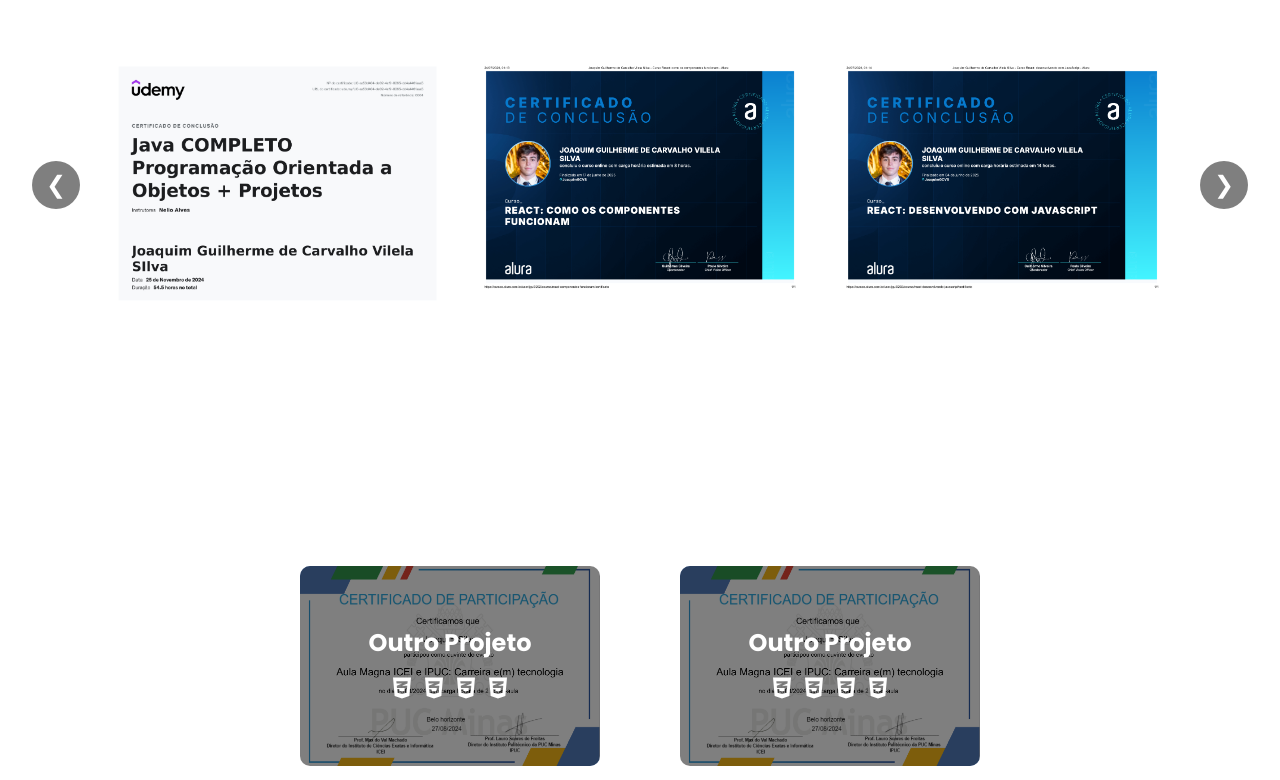
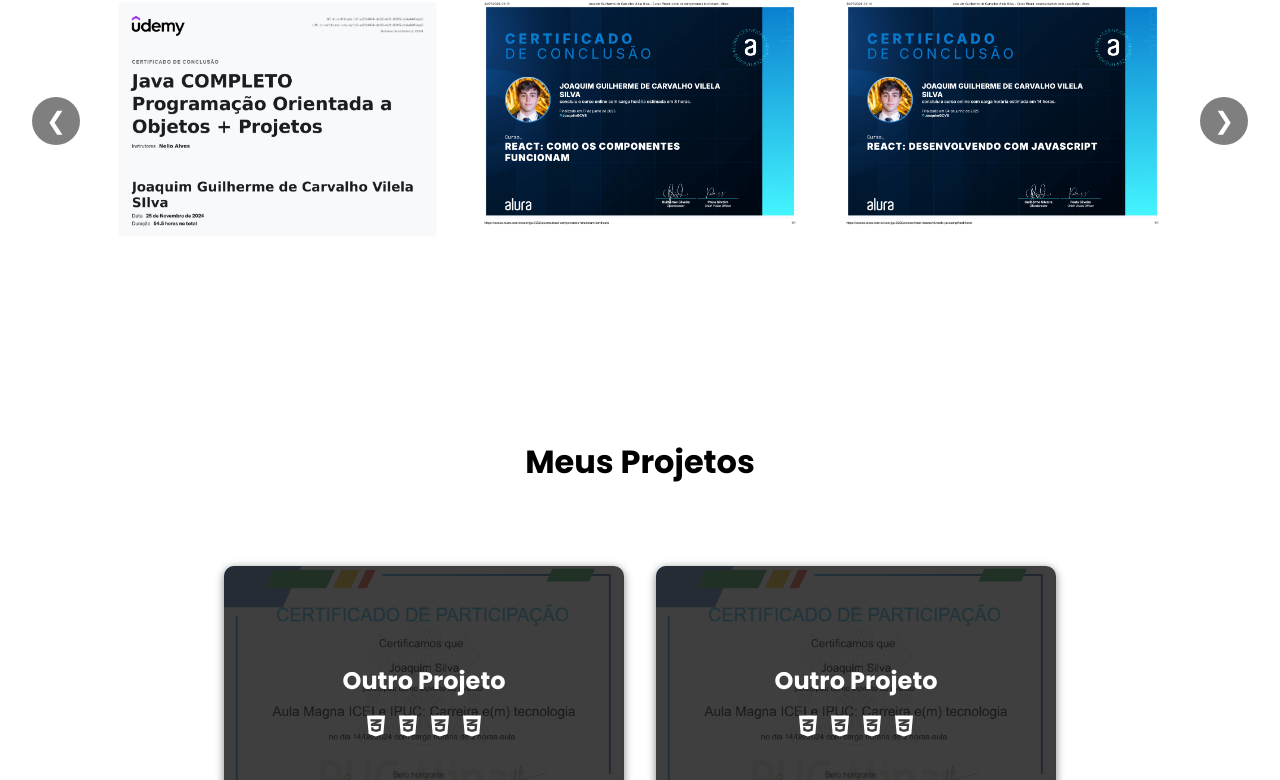
Before and after one commit to JoaquimGCVS/Portifolio, a React (Vite) app: page /projetos in a window 1280 px wide. Shown: the part 1986-2766 px from the top of the page. Built offline with nearby package versions, Linux system fonts and the light colour scheme.

Commit message:
Componentes card projeto e modal projeto concluidos e funcionando

```diff
--- a/src/components/CardProjeto/CardProjeto.css
+++ b/src/components/CardProjeto/CardProjeto.css
@@ -1,25 +1,26 @@
 .card-projeto {
-    width: 300px;
-    height: 200px;
+    width: 400px;
+    height: 280px;
     background-size: cover;
     background-position: center;
     border-radius: 10px;
     overflow: hidden;
     display: flex;
-    align-items: flex-end;
     transition: transform 0.2s ease;
+    border-bottom: 5px solid var(--cor-preto);
+    box-shadow: 0 2px 8px var(--cor-cinza);
 }
 
 .card-projeto:hover {
-    transform: scale(1.03);
+    transform: scale(1.05);
 }
 
 .overlay {
     width: 100%;
     height: 100%;
-    background-color:var(--cor-cinza);
+    background-color: rgba(30, 30, 30, 0.85);
     color: var(--cor-branco);
-    padding: 1rem;
+    padding: 0.5rem;
     display: flex;
     flex-direction: column;
     justify-content: center;
@@ -27,8 +28,9 @@
     gap: 1rem;
 }
 
-.overlay h2, .overlay span {
+.overlay .titulo, .overlay span {
     font-size: var(--font-s2);
+    padding: 0;
 }
 
 .tecnologias-projeto {
--- a/src/components/CardProjeto/CardProjeto.jsx
+++ b/src/components/CardProjeto/CardProjeto.jsx
@@ -1,10 +1,10 @@
 import "./CardProjeto.css";
 
-const CardProjeto = ({titulo, imagem, tecnologias}) => {
-    return (
-        <div className="card-projeto" style={{backgroundImage: `url(${imagem})`}}>
+const CardProjeto = ({ titulo, imagem, tecnologias, onClick }) => (
+
+    <div className="card-projeto" style={{ backgroundImage: `url(${imagem})` }} onClick={onClick}>
         <div className="overlay">
-                <h2>{titulo}</h2>
+            <h2 className="titulo">{titulo}</h2>
             <div className="tecnologias-projeto">
                 {tecnologias.map((Icon, index) => (
                     <span key={index}>{Icon}</span>
@@ -13,6 +13,6 @@
         </div>
     </div>
 )
-}
+    ;
 
 export default CardProjeto;
--- /dev/null
+++ b/src/components/ModalProjeto/ModalProjeto.css
@@ -0,0 +1,68 @@
+.modal-overlay {
+    position: fixed;
+    top: 0;
+    left: 0;
+    right: 0;
+    bottom: 0;
+    background: rgba(0, 0, 0, 0.7);
+    display: flex;
+    align-items: center;
+    justify-content: center;
+    z-index: 999;
+}
+
+.modal-conteudo {
+    background: var(--cor-branco);
+    border-radius: 10px;
+    color: var(--cor-preto);
+    display: flex;
+    min-width: 350px;
+    max-width: 90vw;
+    max-height: 90vh;
+    padding: 2rem;
+    align-items: flex-start;
+}
+
+.projeto-conteudo {
+    display: flex;
+    gap: 2rem;
+}
+
+.projeto-conteudo iframe {
+    width: 600px;
+    height: 360px;
+}
+
+.projeto-conteudo .texto-modal {
+    display: flex;
+    flex-direction: column;
+    gap: 2rem;
+    width: 50%;
+}
+
+.projeto-conteudo h3    {
+    font-size: var(--font-s3);
+}
+
+.projeto-conteudo span {
+    font-size: var(--font-s4);
+}
+
+.projeto-conteudo p {
+    font-family: 'JetBrains Mono', monospace;
+    font-size: var(--font-s2);
+    color: var(--cor-cinza);
+}
+
+.btn-fechar {
+    background: transparent;
+    border: none;
+    font-size: var(--font-s3);
+    color: var(--cor-cinza);
+    cursor: pointer;
+    transition: color 0.2s;
+}
+
+.btn-fechar:hover {
+    color: var(--cor-preto);
+}
--- /dev/null
+++ b/src/components/ModalProjeto/ModalProjeto.jsx
@@ -0,0 +1,31 @@
+import { useEffect } from "react";
+import "./ModalProjeto.css";
+import { IoMdClose } from "react-icons/io";
+
+const ModalProjeto = ({ projeto, onClose }) => {
+    useEffect(() => {
+        document.body.style.overflow = "hidden";
+        return () => { document.body.style.overflow = ""; };
+    }, []);
+    return (
+        <div className="modal-overlay" onClick={onClose}>
+            <div className="modal-conteudo" onClick={e => e.stopPropagation()}>
+                <div className="projeto-conteudo">
+                    <iframe src={projeto.video} title={projeto.titulo} frameBorder="0" allowFullScreen />
+                    <div className="texto-modal">
+                        <h3>{projeto.titulo}</h3>
+                        <p>{projeto.desc}</p>
+                        <span>
+                            {projeto.tecnologias.map((Icon, idx) => (
+                                <span key={idx}>{Icon}</span>
+                            ))}
+                        </span>
+                    </div>
+                </div>
+                <button className="btn-fechar" onClick={onClose}><IoMdClose /></button>
+            </div>
+        </div>
+    )
+}
+
+export default ModalProjeto;
--- a/src/index.css
+++ b/src/index.css
@@ -5,7 +5,7 @@
 }
 
 :root {
-  --cor-branco: #FFFFFF;
+  --cor-branco: #ffffff;
   --cor-cinza: rgba(0, 0, 0, 0.5);
   --cor-cinza-claro: #e0e0e0;
   --cor-preto: #000000;
@@ -22,6 +22,6 @@
   font-family: 'Inter', sans-serif;
 }
 
-h1, h2 {
+h1, h2, h3 {
   font-family: 'Poppins', sans-serif;
 }
--- a/src/sections/Projetos/Projetos.css
+++ b/src/sections/Projetos/Projetos.css
@@ -3,7 +3,14 @@
     flex-direction: column;
     justify-content: center;
     align-items: center;
-    padding: 8rem 8rem;
+    padding: 4rem 8rem 8rem;
+}
+
+.projetos-section h2 {
+    font-size: var(--font-s3);
+    display: flex;
+    align-items: center;
+    padding-bottom: 5rem;
 }
 
 .container-projetos {
@@ -11,5 +18,5 @@
     flex-wrap: wrap;
     justify-content: center;
     align-items: center;
-    gap: 5rem;
+    gap: 2rem;
 }
--- a/src/sections/Projetos/Projetos.jsx
+++ b/src/sections/Projetos/Projetos.jsx
@@ -2,46 +2,106 @@
 import "./Projetos.css";
 import certEv1 from '../../assets/certificados/eventos/AulaMagna.webp';
 
-import { FaJava, FaReact, FaHtml5, FaCss3Alt, FaUserGraduate, FaSearch, FaUsers, FaGitAlt } from "react-icons/fa";
+import { FaJava, FaReact, FaHtml5, FaCss3Alt, FaGitAlt } from "react-icons/fa";
 import { SiJavascript, SiSpring, SiMysql, SiC, SiVercel, SiNetlify, SiVite, SiFigma } from "react-icons/si";
+import ModalProjeto from "../../components/ModalProjeto/ModalProjeto";
+import { useState } from "react";
+
+const projetos = [
+  {
+    titulo: "Outro Projeto",
+    imagem: certEv1,
+    desc: "Lorem ipsum dolor sit amet consectetur adipisicing elit. Inventore dolorem omnis, quae quaerat quisquam nostrum enim. Ratione expedita sapiente animi ullam enim dolor consequuntur molestias amet incidunt nobis? Veniam, corporis.",
+    tecnologias: [<FaCss3Alt />, <FaCss3Alt />, <FaCss3Alt />, <FaCss3Alt />],
+    video: "https://www.youtube.com/embed/daZwzn-8GJk"
+  },
+  {
+    titulo: "Outro Projeto",
+    imagem: certEv1,
+    desc: "Lorem ipsum dolor sit amet consectetur adipisicing elit. Inventore dolorem omnis, quae quaerat quisquam nostrum enim. Ratione expedita sapiente animi ullam enim dolor consequuntur molestias amet incidunt nobis? Veniam, corporis.",
+    tecnologias: [<FaCss3Alt />, <FaCss3Alt />, <FaCss3Alt />, <FaCss3Alt />],
+    video: "https://www.youtube.com/embed/daZwzn-8GJk"
+  },
+  {
+    titulo: "Outro Projeto",
+    imagem: certEv1,
+    desc: "Lorem ipsum dolor sit amet consectetur adipisicing elit. Inventore dolorem omnis, quae quaerat quisquam nostrum enim. Ratione expedita sapiente animi ullam enim dolor consequuntur molestias amet incidunt nobis? Veniam, corporis.",
+    tecnologias: [<FaCss3Alt />, <FaCss3Alt />, <FaCss3Alt />, <FaCss3Alt />],
+    video: "https://www.youtube.com/embed/daZwzn-8GJk"
+  },
+  {
+    titulo: "Outro Projeto",
+    imagem: certEv1,
+    desc: "Lorem ipsum dolor sit amet consectetur adipisicing elit. Inventore dolorem omnis, quae quaerat quisquam nostrum enim. Ratione expedita sapiente animi ullam enim dolor consequuntur molestias amet incidunt nobis? Veniam, corporis.",
+    tecnologias: [<FaCss3Alt />, <FaCss3Alt />, <FaCss3Alt />, <FaCss3Alt />],
+    video: "https://www.youtube.com/embed/daZwzn-8GJk"
+  },
+  {
+    titulo: "Outro Projeto",
+    imagem: certEv1,
+    desc: "Lorem ipsum dolor sit amet consectetur adipisicing elit. Inventore dolorem omnis, quae quaerat quisquam nostrum enim. Ratione expedita sapiente animi ullam enim dolor consequuntur molestias amet incidunt nobis? Veniam, corporis.",
+    tecnologias: [<FaCss3Alt />, <FaCss3Alt />, <FaCss3Alt />, <FaCss3Alt />],
+    video: "https://www.youtube.com/embed/daZwzn-8GJk"
+  },
+  {
+    titulo: "Outro Projeto",
+    imagem: certEv1,
+    desc: "Lorem ipsum dolor sit amet consectetur adipisicing elit. Inventore dolorem omnis, quae quaerat quisquam nostrum enim. Ratione expedita sapiente animi ullam enim dolor consequuntur molestias amet incidunt nobis? Veniam, corporis.",
+    tecnologias: [<FaCss3Alt />, <FaCss3Alt />, <FaCss3Alt />, <FaCss3Alt />],
+    video: "https://www.youtube.com/embed/daZwzn-8GJk"
+  },
+  {
+    titulo: "Outro Projeto",
+    imagem: certEv1,
+    desc: "Lorem ipsum dolor sit amet consectetur adipisicing elit. Inventore dolorem omnis, quae quaerat quisquam nostrum enim. Ratione expedita sapiente animi ullam enim dolor consequuntur molestias amet incidunt nobis? Veniam, corporis.",
+    tecnologias: [<FaCss3Alt />, <FaCss3Alt />, <FaCss3Alt />, <FaCss3Alt />],
+    video: "https://www.youtube.com/embed/daZwzn-8GJk"
+  },
+  {
+    titulo: "Outro Projeto",
+    imagem: certEv1,
+    desc: "Lorem ipsum dolor sit amet consectetur adipisicing elit. Inventore dolorem omnis, quae quaerat quisquam nostrum enim. Ratione expedita sapiente animi ullam enim dolor consequuntur molestias amet incidunt nobis? Veniam, corporis.",
+    tecnologias: [<FaCss3Alt />, <FaCss3Alt />, <FaCss3Alt />, <FaCss3Alt />],
+    video: "https://www.youtube.com/embed/daZwzn-8GJk"
+  }
+  // ...adicione outros projetos se quiser
+];
 
 const Projetos = () => {
+  const [modalAberto, setModalAberto] = useState(false);
+  const [projetoSelecionado, setProjetoSelecionado] = useState(null);
+
+  const abrirModal = (projeto) => {
+    setProjetoSelecionado(projeto);
+    setModalAberto(true);
+  };
+
+  const fecharModal = () => {
+    setModalAberto(false);
+    setProjetoSelecionado(null);
+  };
+
   return (
     <section id="projetos" className="projetos-section">
+      <h2>Meus Projetos</h2>
       <div className="container-projetos">
+        {projetos.map((projeto, idx) => (
           <CardProjeto
-                titulo="Outro Projeto"
-                imagem={certEv1}
-                tecnologias={[<FaCss3Alt  />, <FaCss3Alt  />, <FaCss3Alt  />, <FaCss3Alt />]}
+            key={idx}
+            titulo={projeto.titulo}
+            imagem={projeto.imagem}
+            tecnologias={projeto.tecnologias}
+            onClick={() => abrirModal(projeto)}
           />
-                <CardProjeto
-                titulo="Outro Projeto"
-                imagem={certEv1}
-                tecnologias={[<FaCss3Alt size={24} />, <FaCss3Alt size={24} />, <FaCss3Alt size={24} />, <FaCss3Alt size={24} />]}
-                />
-                <CardProjeto
-                titulo="Outro Projeto"
-                imagem={certEv1}
-                tecnologias={[<FaCss3Alt size={24} />, <FaCss3Alt size={24} />, <FaCss3Alt size={24} />, <FaCss3Alt size={24} />]}
-                />
-                <CardProjeto
-                titulo="Outro Projeto"
-                imagem={certEv1}
-                tecnologias={[<FaCss3Alt size={24} />, <FaCss3Alt size={24} />, <FaCss3Alt size={24} />, <FaCss3Alt size={24} />]}
-                />
-                <CardProjeto
-                titulo="Outro Projeto"
-                imagem={certEv1}
-                tecnologias={[<FaCss3Alt size={24} />, <FaCss3Alt size={24} />, <FaCss3Alt size={24} />, <FaCss3Alt size={24} />]}
-                />
-                <CardProjeto
-                titulo="Outro Projeto"
-                imagem={certEv1}
-                tecnologias={[<FaCss3Alt size={24} />, <FaCss3Alt size={24} />, <FaCss3Alt size={24} />, <FaCss3Alt size={24} />]}
-                />
+
+        ))}
+
       </div>
+      {modalAberto && (
+        <ModalProjeto projeto={projetoSelecionado} onClose={fecharModal} />
+      )}
     </section>
-    )
-}
+  );
+};
 
 export default Projetos;
--- a/src/sections/Sobre/Sobre.css
+++ b/src/sections/Sobre/Sobre.css
@@ -1,5 +1,5 @@
 .sobre-section {
-    padding: 8rem 0;
+    padding: 4rem 0 8rem;
     display: flex;
     flex-direction: column;
     gap: 8rem;
```
Lines whose indentation alone changed are shown as unchanged.
